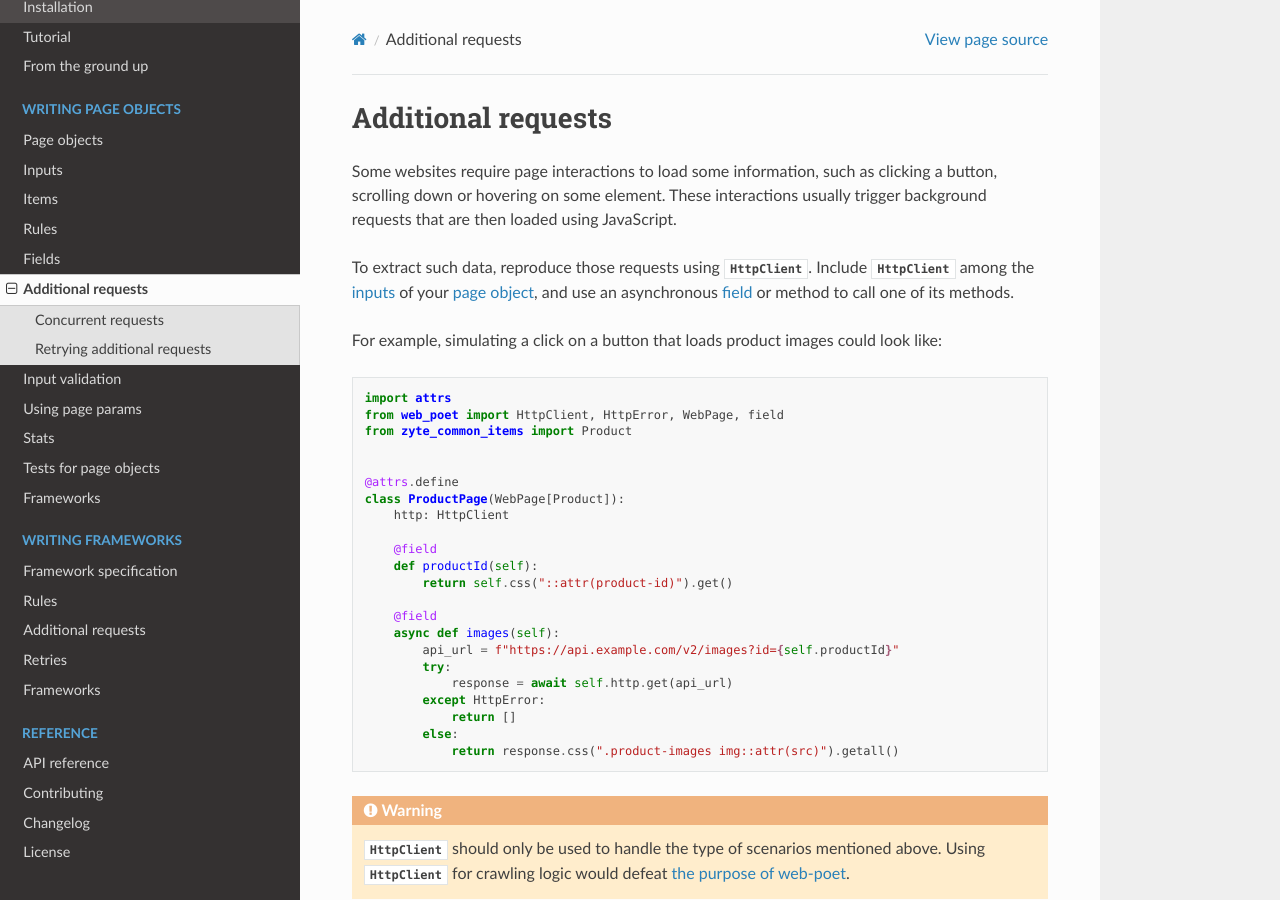
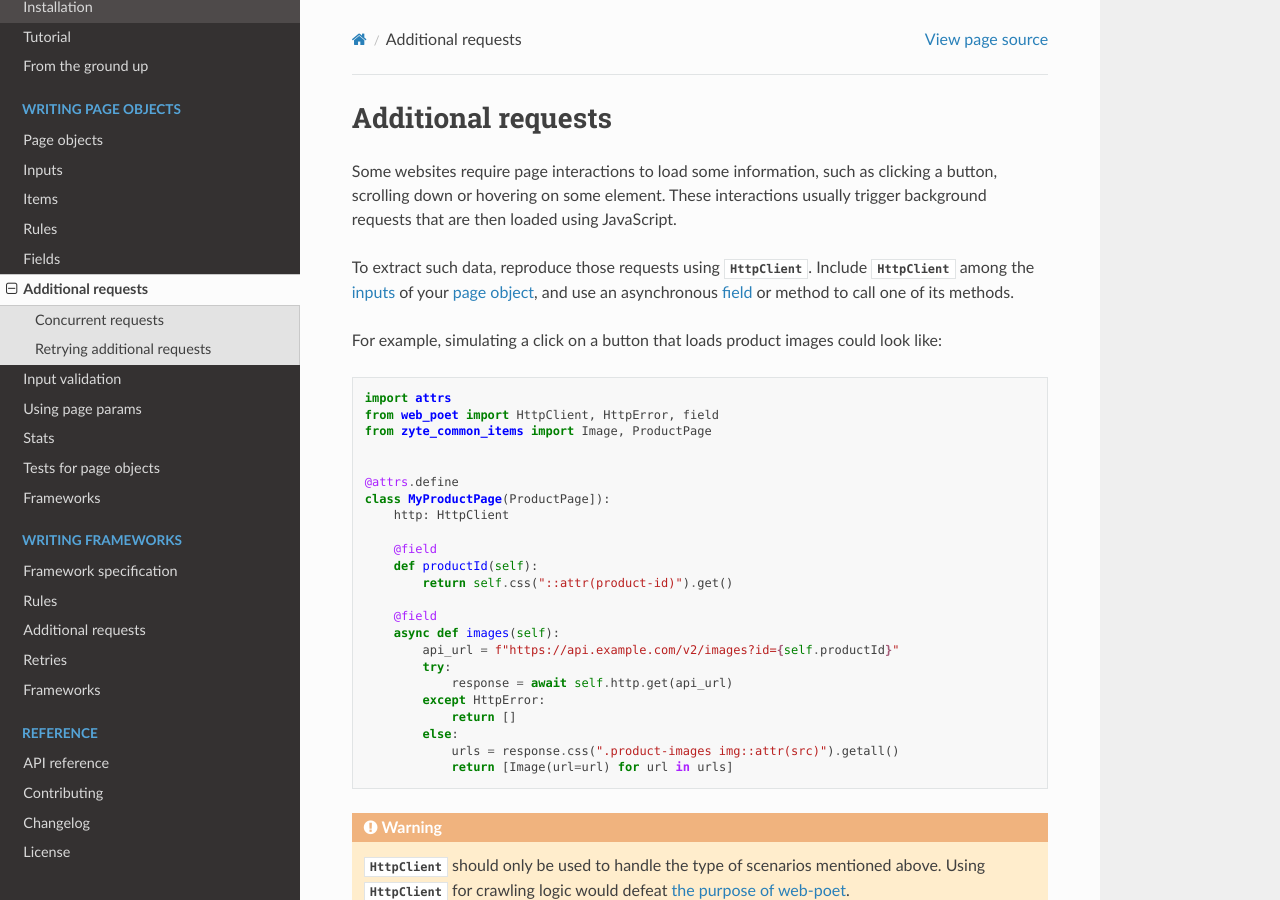
Before and after one commit to scrapinghub/web-poet, a Sphinx documentation site: the page built from docs/page-objects/additional-requests.rst, in a window 1280 px wide and 900 px high. Built offline with Sphinx 7.4.7 and the Read the Docs theme 2.0.0, drawn with Linux system fonts in a browser that asks for light colours.

Commit message:
Improve the code example

```diff
--- a/docs/page-objects/additional-requests.rst
+++ b/docs/page-objects/additional-requests.rst
@@ -20,12 +20,12 @@ look like:
 .. code-block:: python
 
     import attrs
-    from web_poet import HttpClient, HttpError, WebPage, field
-    from zyte_common_items import Product
+    from web_poet import HttpClient, HttpError, field
+    from zyte_common_items import Image, ProductPage
 
 
     @attrs.define
-    class ProductPage(WebPage[Product]):
+    class MyProductPage(ProductPage]):
         http: HttpClient
 
         @field
@@ -40,7 +40,8 @@ look like:
             except HttpError:
                 return []
             else:
-                return response.css(".product-images img::attr(src)").getall()
+                urls = response.css(".product-images img::attr(src)").getall()
+                return [Image(url=url) for url in urls]
 
 .. warning::
 
```
